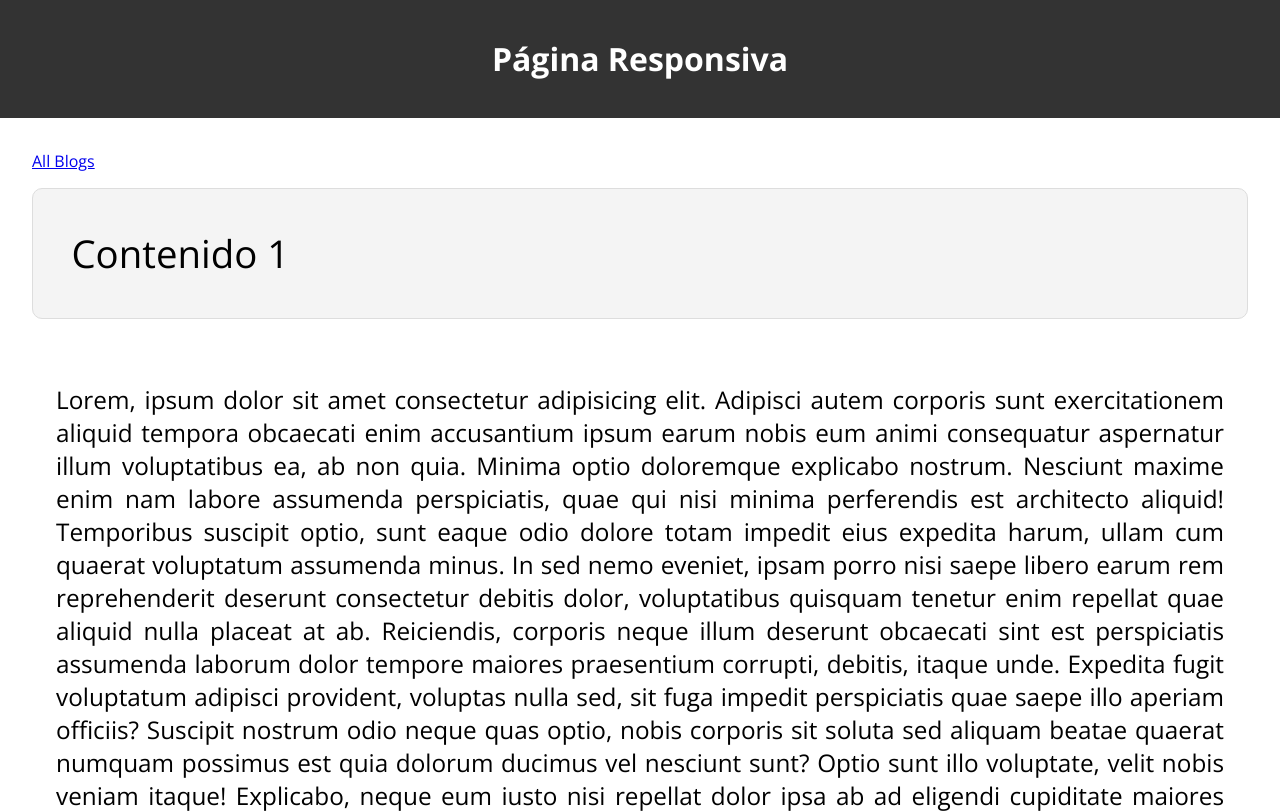
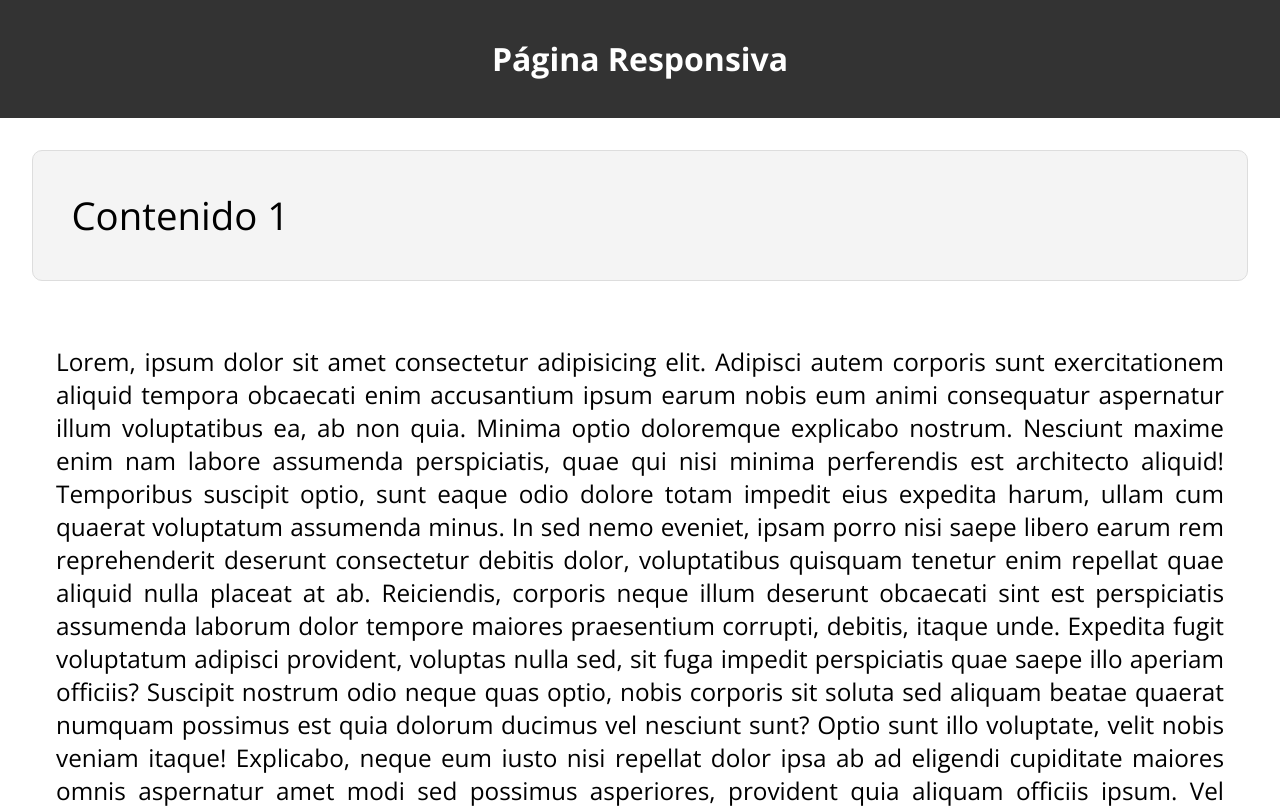
Before and after one commit to mmiguelc/sitioweb, a plain HTML site: page index.html in a window 1280 px wide. Shown: the top 811 px of the page. Drawn offline with nearby package versions, Linux system fonts and the light colour scheme; a script that the page names is missing.

Commit message:
Add files via upload

```diff
--- a/index.html
+++ b/index.html
@@ -22,7 +22,7 @@
     </nav> -->
     <div class="container">
         <div class="responsive-grid">
-            <a href="blog-m2c.html">All Blogs</a>
+            <!-- <a href="blog-m2c.html">All Blogs</a> -->
             <div>Contenido 1</div>
             <p>Lorem, ipsum dolor sit amet consectetur adipisicing elit. Adipisci autem corporis sunt exercitationem aliquid tempora obcaecati enim accusantium ipsum earum nobis eum animi consequatur aspernatur illum voluptatibus ea, ab non quia. Minima optio doloremque explicabo nostrum. Nesciunt maxime enim nam labore assumenda perspiciatis, quae qui nisi minima perferendis est architecto aliquid! Temporibus suscipit optio, sunt eaque odio dolore totam impedit eius expedita harum, ullam cum quaerat voluptatum assumenda minus. In sed nemo eveniet, ipsam porro nisi saepe libero earum rem reprehenderit deserunt consectetur debitis dolor, voluptatibus quisquam tenetur enim repellat quae aliquid nulla placeat at ab. Reiciendis, corporis neque illum deserunt obcaecati sint est perspiciatis assumenda laborum dolor tempore maiores praesentium corrupti, debitis, itaque unde. Expedita fugit voluptatum adipisci provident, voluptas nulla sed, sit fuga impedit perspiciatis quae saepe illo aperiam officiis? Suscipit nostrum odio neque quas optio, nobis corporis sit soluta sed aliquam beatae quaerat numquam possimus est quia dolorum ducimus vel nesciunt sunt? Optio sunt illo voluptate, velit nobis veniam itaque! Explicabo, neque eum iusto nisi repellat dolor ipsa ab ad eligendi cupiditate maiores omnis aspernatur amet modi sed possimus asperiores, provident quia aliquam officiis ipsum. Vel voluptatibus illum rerum qui quod assumenda ipsa aliquid et sapiente corrupti.</h2>
             <div>Contenido 2</div>
```
